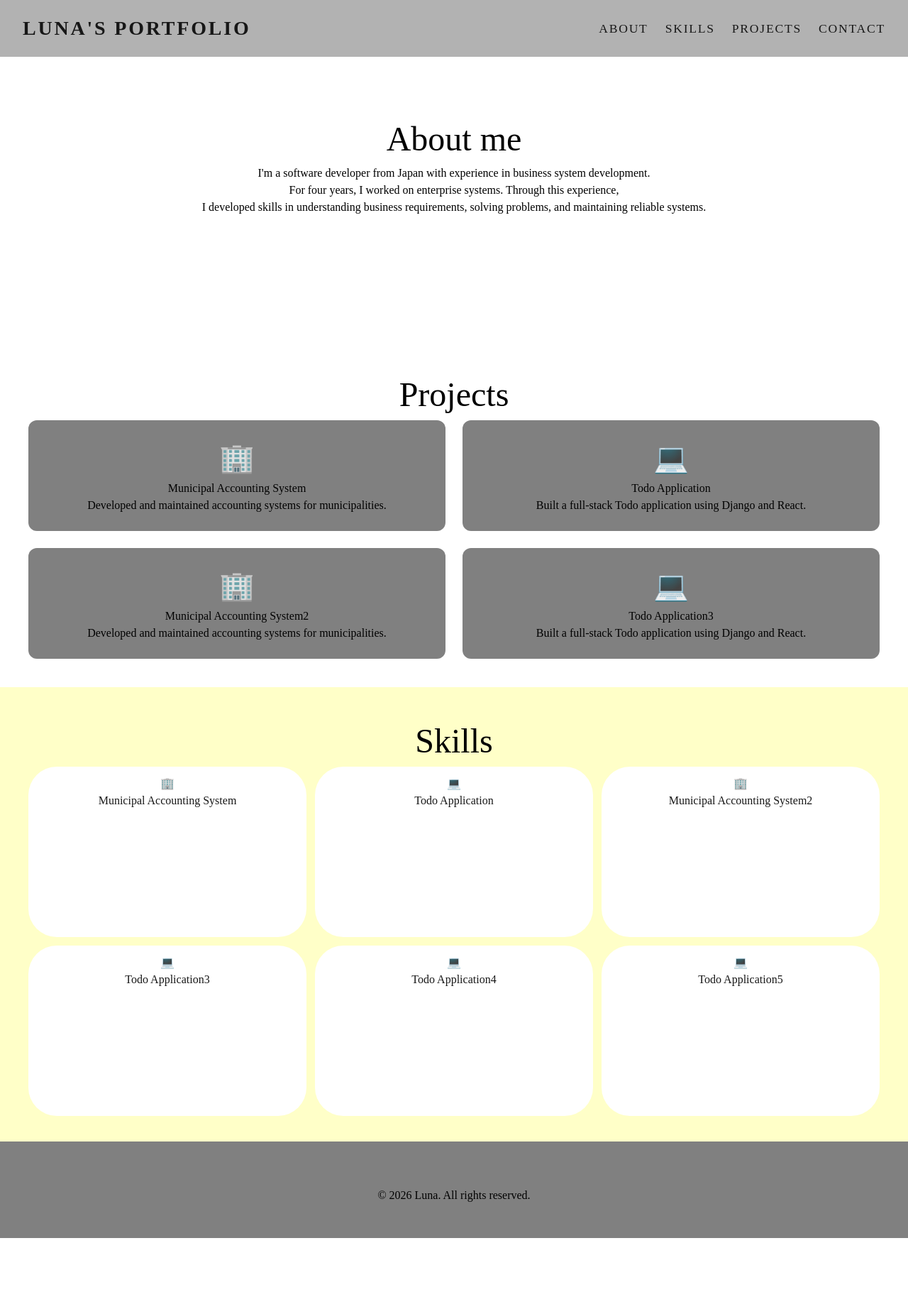
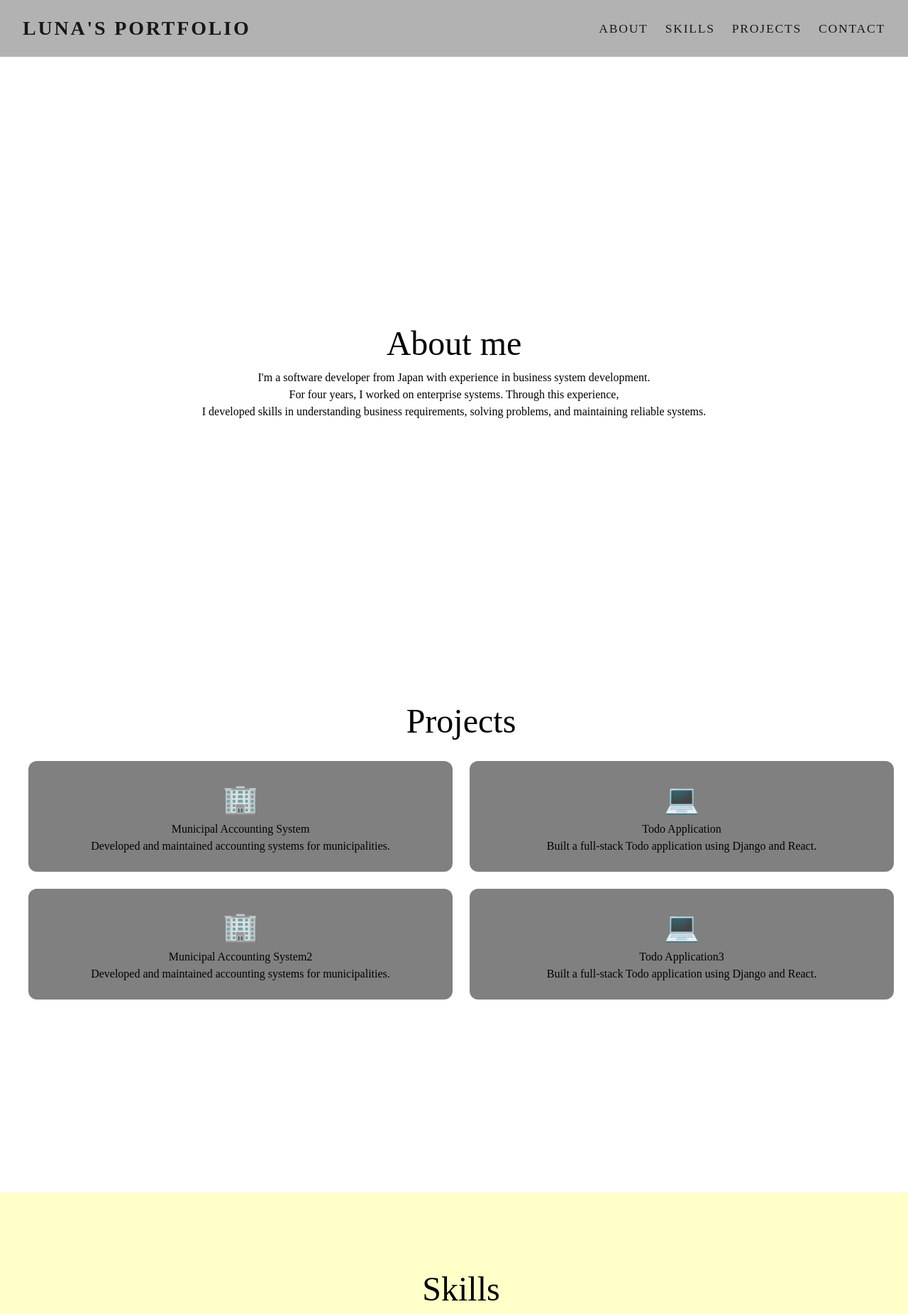
Before and after one commit to LiunaShan/My-portfolio, a Next.js app in the folder app/: page / in a window 1280 px wide. Shown: the top 1851 px of the page at 71% size. Before the commit the page ends 1744 px from the top, so only its background shows below. Built offline with nearby package versions, Linux system fonts and the light colour scheme.

Commit message:
adjust layout with navibar

```diff
--- a/app/app/page.tsx
+++ b/app/app/page.tsx
@@ -3,6 +3,7 @@ import Footer from '@/components/Footer';
 import Aboutme from "@/components/Aboutme";
 import Projects from "@/components/Projects";
 import Skills from "@/components/Skills";
+
 
 export default function Home() {
   return (
--- a/app/components/Aboutme.module.css
+++ b/app/components/Aboutme.module.css
@@ -1,7 +1,8 @@
 .aboutme {
-    min-height: 50vh;
+    min-height: 100vh;
     width: 100%;
-    display: block;
+    display: flex;
+    flex-direction: column;
     align-items: center;
     justify-content: center;
     padding-top: 80px;
--- a/app/components/Aboutme.tsx
+++ b/app/components/Aboutme.tsx
@@ -7,7 +7,7 @@ import { Http2ServerRequest } from 'http2';
 
 export default function Aboutme() {
  return(
-  <section id ="home" className={styles.aboutme}>
+  <section id ="about" className={styles.aboutme}>
 
     <p className={styles.title}>About me</p>
     <p className={styles.text}>
--- a/app/components/Navbar.tsx
+++ b/app/components/Navbar.tsx
@@ -1,7 +1,6 @@
 'use client';
 
 import React, { useState, useEffect } from 'react';
-import Link from 'next/link';
 import styles from './Navbar.module.css';
 
 export default function Navbar() {
--- a/app/components/Projects.module.css
+++ b/app/components/Projects.module.css
@@ -1,5 +1,6 @@
 .projects {
-    padding: 40px 40px;
+    padding: 100px 20px 40px 40px;
+    height: 100vh;
     text-align: center;
     font-family: 'Century', serif;
     color: black;
@@ -31,6 +32,7 @@
     text-align: center;
     color: black;
     font-size: 3rem;
+    margin-bottom: 20px;
 }
 
 .overlay {
--- a/app/components/Projects.tsx
+++ b/app/components/Projects.tsx
@@ -48,7 +48,7 @@ export default function Projects() {
 
 const [selectedProject, setSelectedProject] = useState<Project | null>(null);
     return (
-        <section className={styles.projects}>
+        <section id = "projects" className={styles.projects}>
          <h2 className={styles.title}>Projects</h2>
           <div className={styles.grid}>
            {projects.map((project) => (
--- a/app/components/Skills.module.css
+++ b/app/components/Skills.module.css
@@ -1,5 +1,6 @@
-.projects {
-    padding: 40px 40px;
+.skills {
+    min-height: 100vh;
+    padding: 100px 20px 40px 40px;
     text-align: center;
     font-family: 'Century', serif;
     height: 80vh;
--- a/app/components/Skills.tsx
+++ b/app/components/Skills.tsx
@@ -32,7 +32,7 @@ const skills = [
 export default function Skills() {
 
     return (
-        <section className={styles.projects}>
+        <section id = "skills" className={styles.skills}>
          <p className={styles.title}>Skills</p>
           <div className={styles.grid}>
            {skills.map((skill) => (
```
